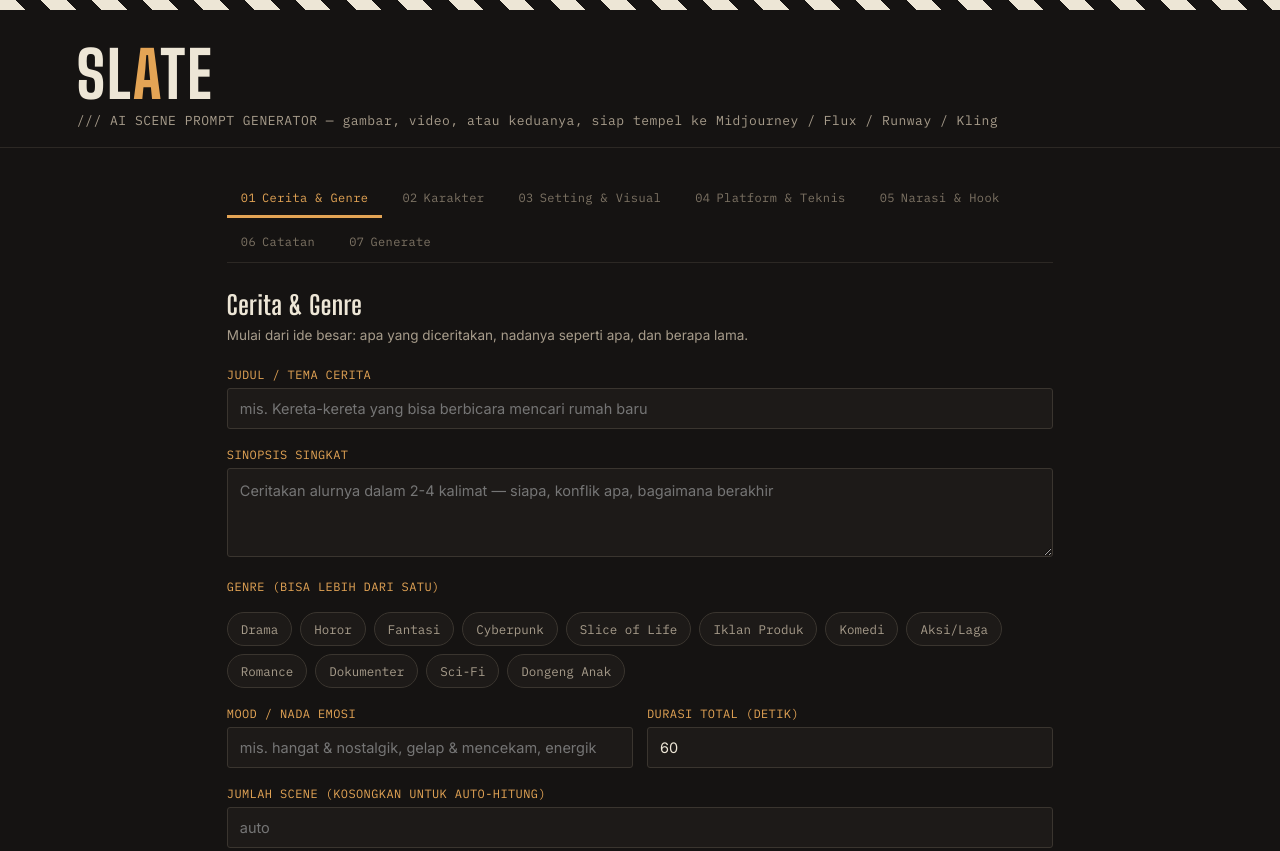
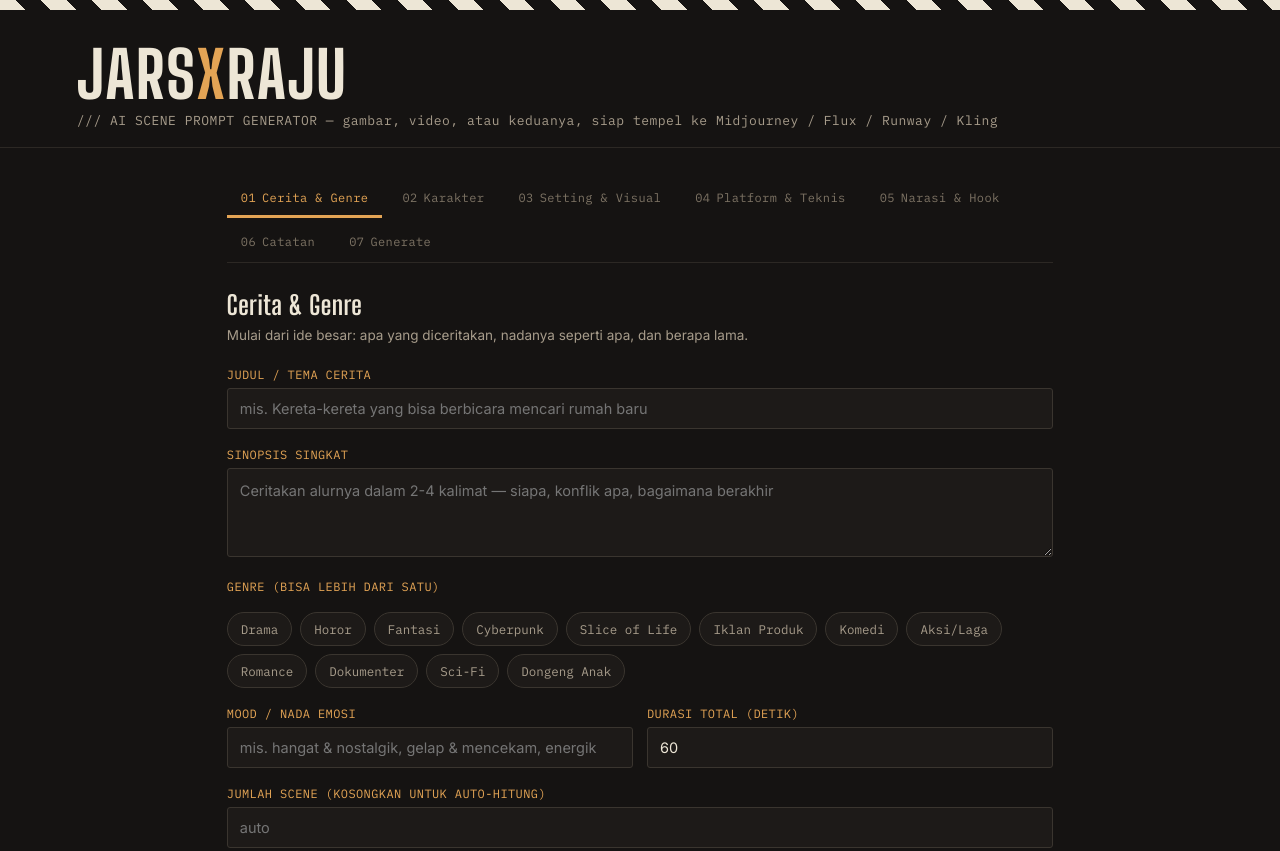
Before and after one commit to rajusukalodeh-sketch/promp-generator, a website: page public/index.html in a window 1280 px wide. Shown: the top 851 px of the page. Drawn offline with Linux system fonts and the light colour scheme.

Commit message:
cosmetic

```diff
--- a/public/index.html
+++ b/public/index.html
@@ -3,7 +3,7 @@
   <head>
     <meta charset="UTF-8" />
     <meta name="viewport" content="width=device-width, initial-scale=1.0" />
-    <title>SLATE — AI Scene Prompt Generator</title>
+    <title>JARSXRAJU — AI Scene Prompt Generator</title>
     <link rel="preconnect" href="https://fonts.googleapis.com" />
     <link
       href="https://fonts.googleapis.com/css2?family=Big+Shoulders+Display:wght@600;700;800&family=IBM+Plex+Mono:wght@400;500;600&family=Inter:wght@400;500;600;700&display=swap"
@@ -16,7 +16,7 @@
     <div class="stripe-bar"></div>
     <header class="top">
       <div class="brandrow">
-        <div class="brand">SL<span>A</span>TE</div>
+        <div class="brand">JARS<span>X</span>RAJU</div>
       </div>
       <div class="tagline">
         /// AI SCENE PROMPT GENERATOR — gambar, video, atau keduanya, siap
```
